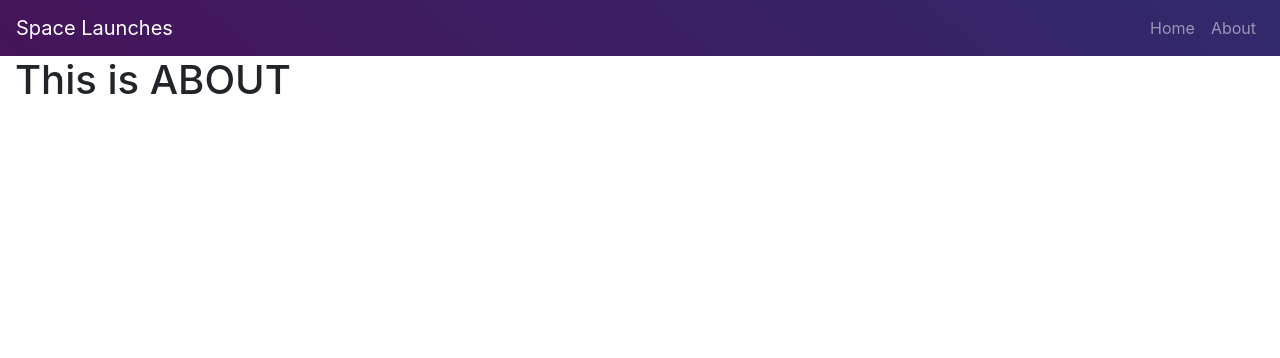
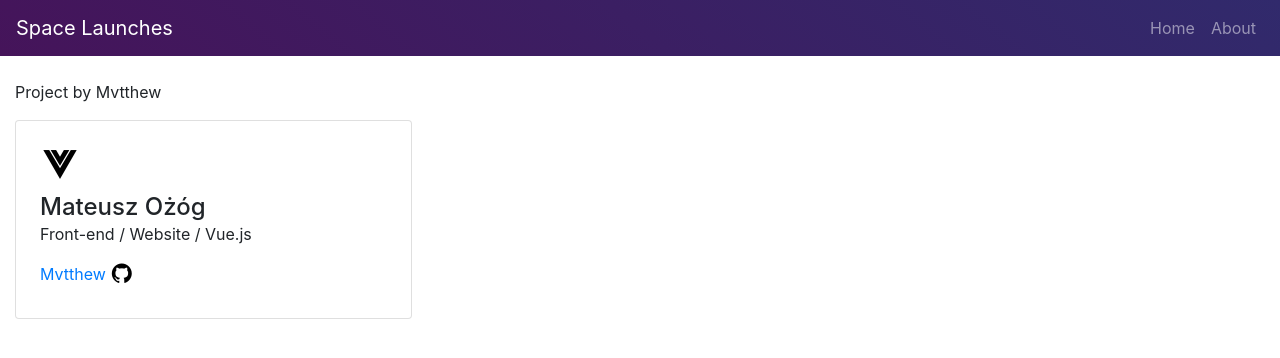
Before and after one commit to Mvtthew/space-launches, a Vue app: page /about in a window 1280 px wide. Shown: the top 358 px of the page. Built offline with nearby package versions, Linux system fonts and the light colour scheme.

Commit message:
Adding styling + about

```diff
--- a/src/App.vue
+++ b/src/App.vue
@@ -20,5 +20,9 @@
     .bx{
         color: #45145A !important;
         font-weight: 800;
+        &.bxl-vuejs, &.bxl-github{
+            font-weight: 100;
+            color: black !important;
+        }
     }
 </style>
--- a/src/components/Navbar.vue
+++ b/src/components/Navbar.vue
@@ -28,10 +28,13 @@
 </script>
 
 <style lang="scss" scoped>
-    .navbar-dark{
+    nav{
+        position: sticky !important;
+        top: 0;
+        z-index: 500;
 
-    }
-    .bg-dark{
-        background: linear-gradient(40deg, #45145A, #312A6C);
+        &.bg-dark{
+            background: linear-gradient(40deg, #45145A, #312A6C);
+        }
     }
 </style>
--- a/src/views/About.vue
+++ b/src/views/About.vue
@@ -1,8 +1,26 @@
 <template>
-    <div class="about">
-        <h1>
-            This is ABOUT
-        </h1>
+    <div class="about mt-4">
+        <div class="row">
+            <div class="col-lg-12">
+                <p>
+                    Project by Mvtthew
+                </p>
+            </div>
+            <div class="col-lg-4">
+                <div class="card p-4">
+                    <i class="bx bxl-vuejs h1"></i>
+                    <p class="h4 m-0">
+                        Mateusz Ożóg
+                    </p>
+                    <p>
+                        Front-end / Website / Vue.js
+                    </p>
+                    <a href="https://github.com/Mvtthew/" class="d-flex" target="_blank">
+                        Mvtthew <i class="bx bxl-github h4 ml-1"></i>
+                    </a>
+                </div>
+            </div>
+        </div>
     </div>
 </template>
 
--- a/src/views/Home.vue
+++ b/src/views/Home.vue
@@ -1,8 +1,17 @@
 <template>
     <div class="home">
-        <h1>
-            This is HOME
-        </h1>
+        <div class="home-welcome-page">
+            <div class="content">
+                <div>
+                    <h1 class="display-1">
+                        Space Launches
+                    </h1>
+                    <p>
+                        Everything you want to know about upcoming space missions!
+                    </p>
+                </div>
+            </div>
+        </div>
         <div class="row">
             <div class="col-lg-12">
                 <h1>
@@ -59,6 +68,47 @@
 </script>
 
 <style lang="scss">
+    @keyframes transfer-slider {
+        0% {
+            background-position: left;
+        }
+        50% {
+            background-position: right;
+        }
+        100% {
+            background-position: left;
+        }
+    }
+
+    .home-welcome-page{
+        height: calc(100vh - 56px);
+        width: calc(100% + 30px);
+        position: relative;
+        display: flex;
+        margin: 0 -15px;
+        align-items: center;
+        justify-content: center;
+        background: url("https://upload.wikimedia.org/wikipedia/commons/6/69/Cygnus_Wall.jpg");
+        background-position: left;
+        background-size: cover;
+        animation-name: transfer-slider;
+        animation-duration: 155s;
+        animation-iteration-count: infinite;
+
+        .content{
+            z-index: 5;
+            width: 100%;
+            height: 100%;
+            display: flex;
+            align-items: center;
+            justify-content: center;
+            color: white;
+            background-color: rgba(0, 0, 0, 0.8);
+            div{
+                text-align: center;
+            }
+        }
+    }
     .launch{
         .img-header{
             height: 26rem;
@@ -67,12 +117,13 @@
             background-repeat: no-repeat;
             background-color: black;
             transition: 0.5s all;
+            margin-bottom: 0.8rem;
             &:hover{
-                background-size: 65%;
+                background-size: 50%;
             }
         }
         .title{
-
+            font-weight: 300;
         }
         .start-date, .end-date{
             margin: 0;
```
